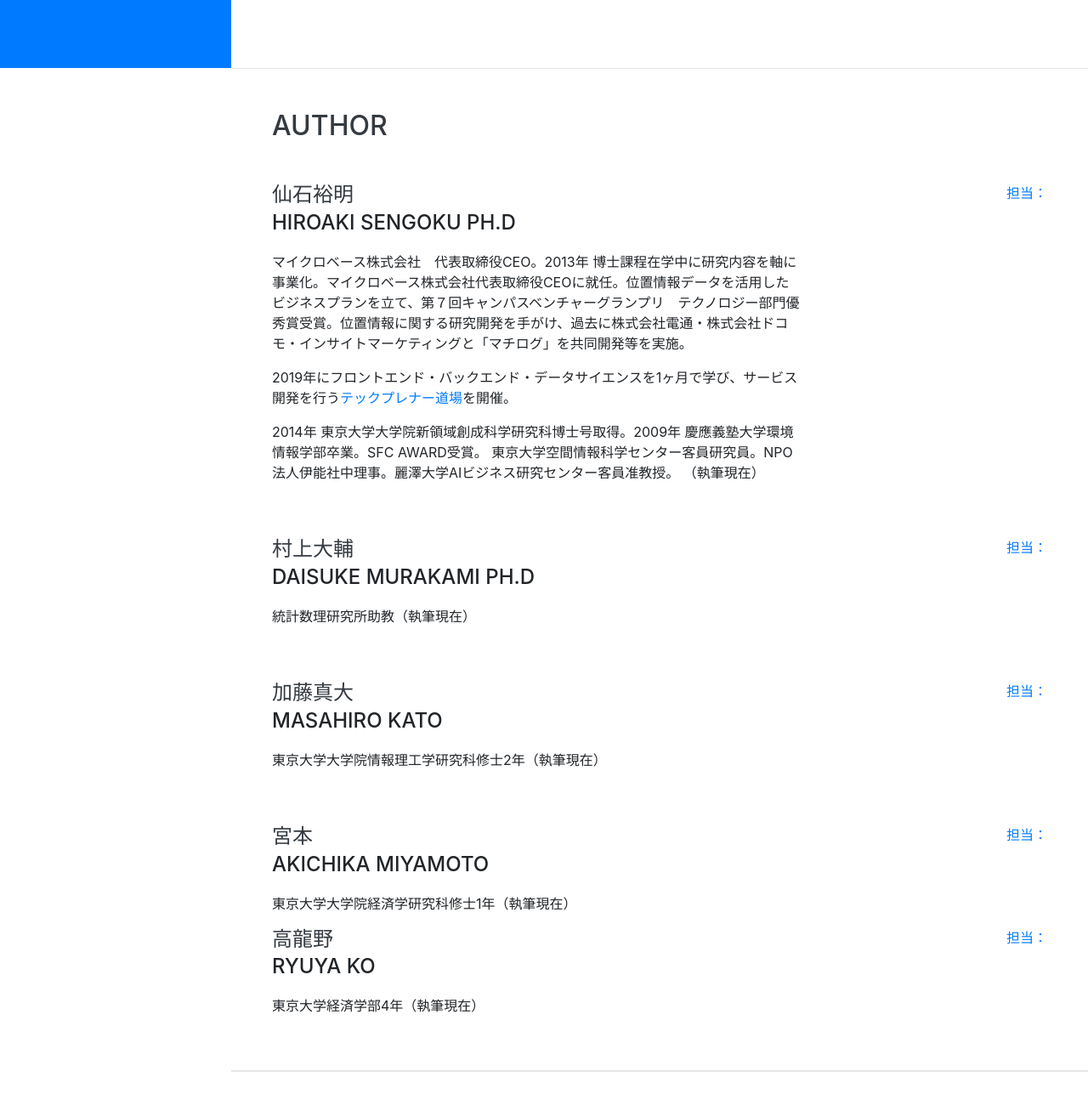
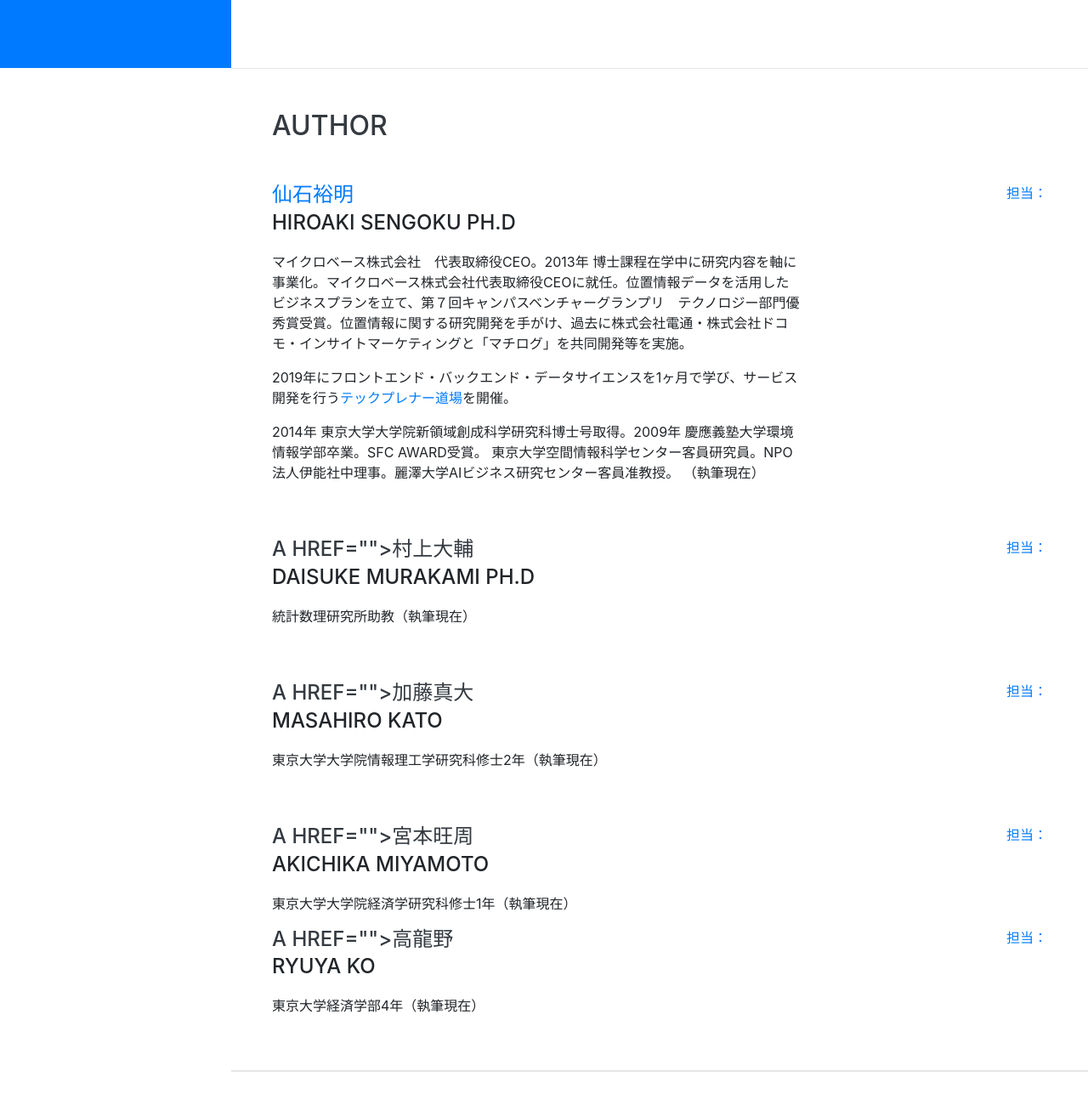
Before and after one commit to SengokuLAB/AdvancedPython_GIS, a website with bundled scripts: page docs/index.html in a window 1280 px wide. Shown: the part 720-2020 px from the top of the page at 85% size. Built offline with nearby package versions, Linux system fonts and the light colour scheme; a web font is replaced by a local one.

Commit message:
Update index.html
add link on author name

```diff
--- a/docs/index.html
+++ b/docs/index.html
@@ -85,7 +85,7 @@
 
         <div class="resume-item d-flex flex-column flex-md-row justify-content-between mb-5">
           <div class="resume-content">
-            <h4 class="mb-0">仙石裕明</h4>
+            <h4 class="mb-0"><a href="">仙石裕明</a></h4>
             <div class="subheading mb-3">Hiroaki Sengoku Ph.D</div>
             <p>マイクロベース株式会社　代表取締役CEO。2013年 博士課程在学中に研究内容を軸に事業化。マイクロベース株式会社代表取締役CEOに就任。位置情報データを活用したビジネスプランを立て、第７回キャンパスベンチャーグランプリ　テクノロジー部門優秀賞受賞。位置情報に関する研究開発を手がけ、過去に株式会社電通・株式会社ドコモ・インサイトマーケティングと「マチログ」を共同開発等を実施。</p>
             <p>2019年にフロントエンド・バックエンド・データサイエンスを1ヶ月で学び、サービス開発を行う<a href="http://techpreneur.jp" alt="テックプレナー道場">テックプレナー道場</a>を開催。</p>
@@ -100,7 +100,7 @@
 
         <div class="resume-item d-flex flex-column flex-md-row justify-content-between mb-5">
           <div class="resume-content">
-            <h4 class="mb-0">村上大輔</h4>
+            <h4 class="mb-0">a href="">村上大輔</a></h4>
             <div class="subheading mb-3">Daisuke MURAKAMI Ph.D</div>
             <p>統計数理研究所助教（執筆現在）</p>
           </div>
@@ -111,7 +111,7 @@
 
         <div class="resume-item d-flex flex-column flex-md-row justify-content-between mb-5">
           <div class="resume-content">
-            <h4 class="mb-0">加藤真大</h4>
+            <h4 class="mb-0">a href="">加藤真大</a></h4>
             <div class="subheading mb-3">Masahiro KATO</div>
             <p>東京大学大学院情報理工学研究科修士2年（執筆現在）</p>
           </div>
@@ -122,7 +122,7 @@
 
         <div class="resume-item d-flex flex-column flex-md-row justify-content-between">
           <div class="resume-content">
-            <h4 class="mb-0">宮本</h4>
+            <h4 class="mb-0">a href="">宮本旺周</a></h4>
             <div class="subheading mb-3">Akichika Miyamoto</div>
             <p>東京大学大学院経済学研究科修士1年（執筆現在）</p>
           </div>
@@ -133,7 +133,7 @@
 
         <div class="resume-item d-flex flex-column flex-md-row justify-content-between">
           <div class="resume-content">
-            <h4 class="mb-0">高龍野</h4>
+            <h4 class="mb-0">a href="">高龍野</a></h4>
             <div class="subheading mb-3">Ryuya Ko</div>
             <p>東京大学経済学部4年（執筆現在）</p>
           </div>
```
